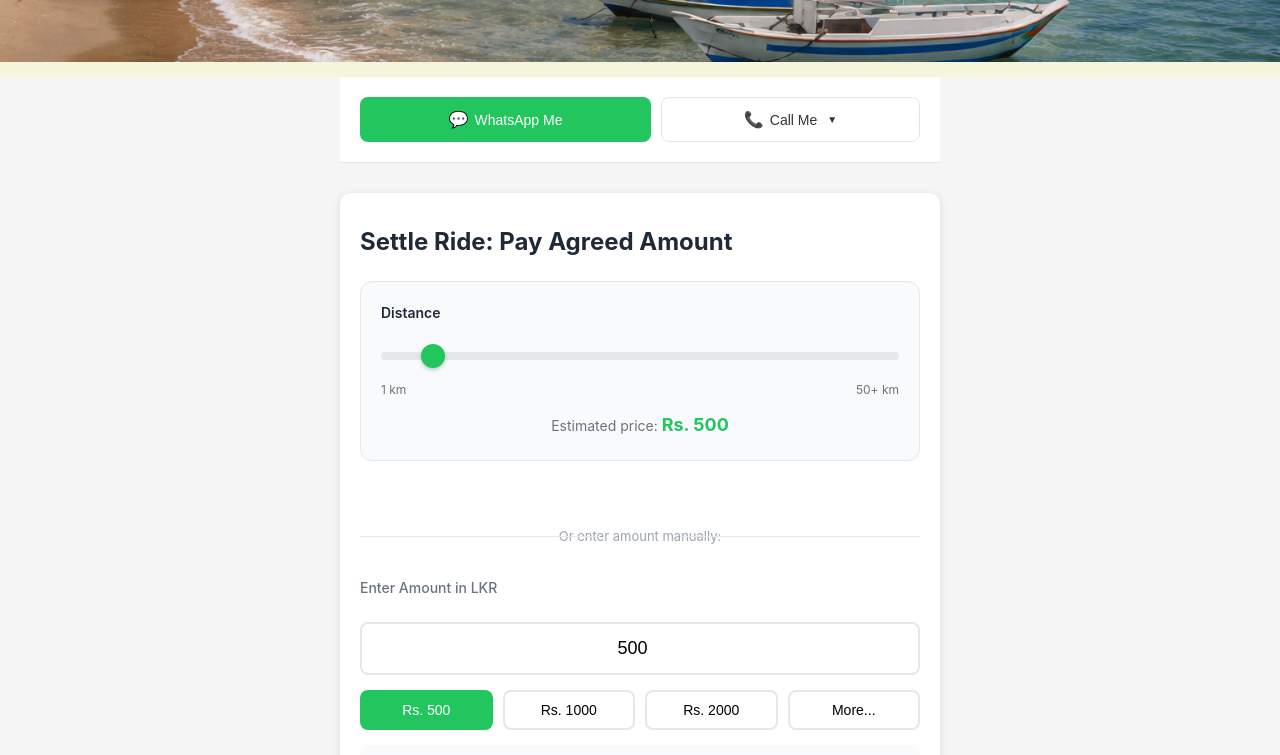
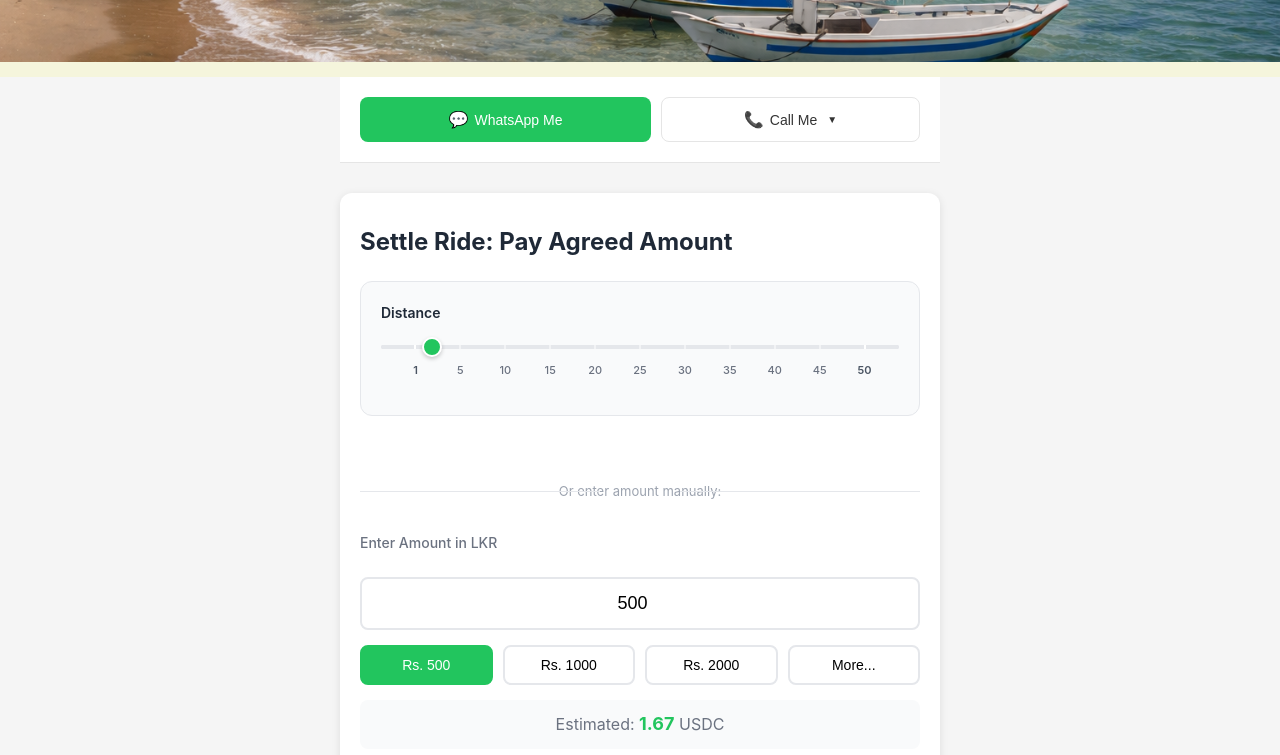
Before and after one commit to boorich/naveens, a website: page public/index.html in a window 1280 px wide. Shown: the part 323-1078 px from the top of the page. Drawn offline with Linux system fonts and the light colour scheme; no server answers.

Commit message:
Improve distance slider UI and fix availability badge position
- Add ruler-style scale with tick marks every 5km (1-50) on the slider line
- Position numbers below the slider line for better readability
- Remove 'Estimated price' text (redundant with amount input field)
- Fix slider initialization: remove broken slider-price element reference
- Move availability badge back below profile picture (was incorrectly top-right)
- Clean up slider styling and positioning

```diff
--- a/public/app.js
+++ b/public/app.js
@@ -266,24 +266,10 @@ function updatePresetButtons() {
 function initDistanceSlider() {
   const distanceSlider = document.getElementById('distance-slider');
   const distanceValue = document.getElementById('distance-value');
-  const sliderPrice = document.getElementById('slider-price');
   const amountInput = document.getElementById('amount-input');
 
-  // Check if elements exist
-  if (!distanceSlider) {
-    console.warn('Distance slider not found');
-    return;
-  }
-  if (!distanceValue) {
-    console.warn('Distance value span not found');
-    return;
-  }
-  if (!sliderPrice) {
-    console.warn('Slider price span not found');
-    return;
-  }
-  if (!amountInput) {
-    console.warn('Amount input not found');
+  // Check if essential elements exist
+  if (!distanceSlider || !distanceValue || !amountInput) {
     return;
   }
 
@@ -296,7 +282,6 @@ function initDistanceSlider() {
 
     // Calculate price: base fare + (distance * rate per km)
     const calculatedPrice = Math.round(config.tukTukBaseFare + (distance * config.tukTukRatePerKm));
-    sliderPrice.textContent = `Rs. ${calculatedPrice}`;
 
     // Always update amount input when slider moves - slider takes precedence
     sliderIsUpdating = true; // Prevent input handler from marking as manual
--- a/public/index.html
+++ b/public/index.html
@@ -26,10 +26,10 @@
         </h1>
         <p class="driver-location" data-i18n="driver-location">Batticaloa, Sri Lanka</p>
       </div>
-    </div>
       <div class="availability-badge" id="availability-badge">
         <span class="availability-dot"></span>
         <span class="availability-text" data-i18n="available-now">Available now</span>
+      </div>
     </div>
     </div>
     <div class="hero-bottom-band"></div>
@@ -58,6 +58,20 @@
       <!-- Distance Slider -->
       <div class="distance-slider-container">
         <label for="distance-slider" class="input-label" data-i18n="distance-label">Distance: <span id="distance-value">5</span> km</label>
+        <div class="slider-wrapper">
+          <div class="slider-ruler">
+            <span class="ruler-tick" data-value="1"><span>1</span></span>
+            <span class="ruler-tick" data-value="5"><span>5</span></span>
+            <span class="ruler-tick" data-value="10"><span>10</span></span>
+            <span class="ruler-tick" data-value="15"><span>15</span></span>
+            <span class="ruler-tick" data-value="20"><span>20</span></span>
+            <span class="ruler-tick" data-value="25"><span>25</span></span>
+            <span class="ruler-tick" data-value="30"><span>30</span></span>
+            <span class="ruler-tick" data-value="35"><span>35</span></span>
+            <span class="ruler-tick" data-value="40"><span>40</span></span>
+            <span class="ruler-tick" data-value="45"><span>45</span></span>
+            <span class="ruler-tick" data-value="50"><span>50</span></span>
+          </div>
           <input
             type="range"
             id="distance-slider"
@@ -67,11 +81,7 @@
             value="5"
             step="0.5"
           >
-        <div class="distance-labels">
-          <span data-i18n="distance-short">1 km</span>
-          <span data-i18n="distance-long">50+ km</span>
         </div>
-        <p class="slider-price-indicator" data-i18n="estimated-price">Estimated price: <span id="slider-price">Rs. 500</span></p>
       </div>
 
       <div class="divider-text" data-i18n="or-manual">Or enter amount manually:</div>
--- a/public/styles.css
+++ b/public/styles.css
@@ -136,9 +136,6 @@ body {
 }
 
 .availability-badge {
-  position: absolute;
-  top: 20px;
-  right: 20px;
   display: inline-flex;
   align-items: center;
   gap: 8px;
@@ -147,7 +144,7 @@ body {
   padding: 8px 14px;
   border-radius: 20px;
   width: fit-content;
-  z-index: 10;
+  margin-top: 10px;
 }
 
 .availability-dot {
@@ -279,56 +276,130 @@ body {
   font-size: 16px;
 }
 
+.slider-wrapper {
+  position: relative;
+  margin: 20px 0 30px;
+  padding: 0;
+}
+
+.slider-ruler {
+  display: flex;
+  justify-content: space-between;
+  padding: 0 12px;
+  margin-bottom: 0;
+  pointer-events: none;
+  z-index: 1;
+}
+
+.ruler-tick {
+  position: relative;
+  font-size: 11px;
+  color: #6b7280;
+  font-weight: 500;
+  flex: 1;
+  text-align: center;
+  height: 20px;
+}
+
+.ruler-tick::before {
+  content: '';
+  width: 1px;
+  height: 4px;
+  background: white;
+  position: absolute;
+  top: 0;
+  left: 50%;
+  transform: translateX(-50%);
+  z-index: 2;
+}
+
+.ruler-tick:first-child::before,
+.ruler-tick:last-child::before {
+  height: 4px;
+  background: white;
+  width: 2px;
+}
+
+.ruler-tick:first-child,
+.ruler-tick:last-child {
+  color: #4b5563;
+  font-weight: 600;
+}
+
+.ruler-tick span {
+  display: block;
+  position: absolute;
+  top: 20px;
+  left: 50%;
+  transform: translateX(-50%);
+  white-space: nowrap;
+  line-height: 1;
+}
+
 .distance-slider {
   width: 100%;
-  height: 8px;
-  border-radius: 4px;
+  height: 4px;
+  border-radius: 2px;
   background: #e5e7eb;
   outline: none;
   -webkit-appearance: none;
   appearance: none;
-  margin: 15px 0;
+  position: absolute;
+  top: 0;
+  left: 0;
+  right: 0;
+  z-index: 0;
 }
 
 .distance-slider::-webkit-slider-thumb {
   -webkit-appearance: none;
   appearance: none;
-  width: 24px;
-  height: 24px;
+  width: 20px;
+  height: 20px;
   border-radius: 50%;
   background: #22c55e;
   cursor: pointer;
   box-shadow: 0 2px 4px rgba(0, 0, 0, 0.2);
   transition: all 0.2s;
+  border: 2px solid white;
+  margin-top: -8px;
 }
 
 .distance-slider::-webkit-slider-thumb:hover {
   background: #16a34a;
-  transform: scale(1.1);
+  transform: scale(1.15);
+  box-shadow: 0 3px 6px rgba(0, 0, 0, 0.3);
+}
+
+.distance-slider::-webkit-slider-runnable-track {
+  width: 100%;
+  height: 4px;
+  background: #e5e7eb;
+  border-radius: 2px;
 }
 
 .distance-slider::-moz-range-thumb {
-  width: 24px;
-  height: 24px;
+  width: 20px;
+  height: 20px;
   border-radius: 50%;
   background: #22c55e;
   cursor: pointer;
-  border: none;
+  border: 2px solid white;
   box-shadow: 0 2px 4px rgba(0, 0, 0, 0.2);
   transition: all 0.2s;
 }
 
 .distance-slider::-moz-range-thumb:hover {
   background: #16a34a;
-  transform: scale(1.1);
+  transform: scale(1.15);
+  box-shadow: 0 3px 6px rgba(0, 0, 0, 0.3);
 }
 
-.distance-labels {
-  display: flex;
-  justify-content: space-between;
-  font-size: 12px;
-  color: #6b7280;
-  margin-top: 5px;
+.distance-slider::-moz-range-track {
+  width: 100%;
+  height: 4px;
+  background: #e5e7eb;
+  border-radius: 2px;
 }
 
 .slider-price-indicator {
```
Lines whose indentation alone changed are shown as unchanged.
